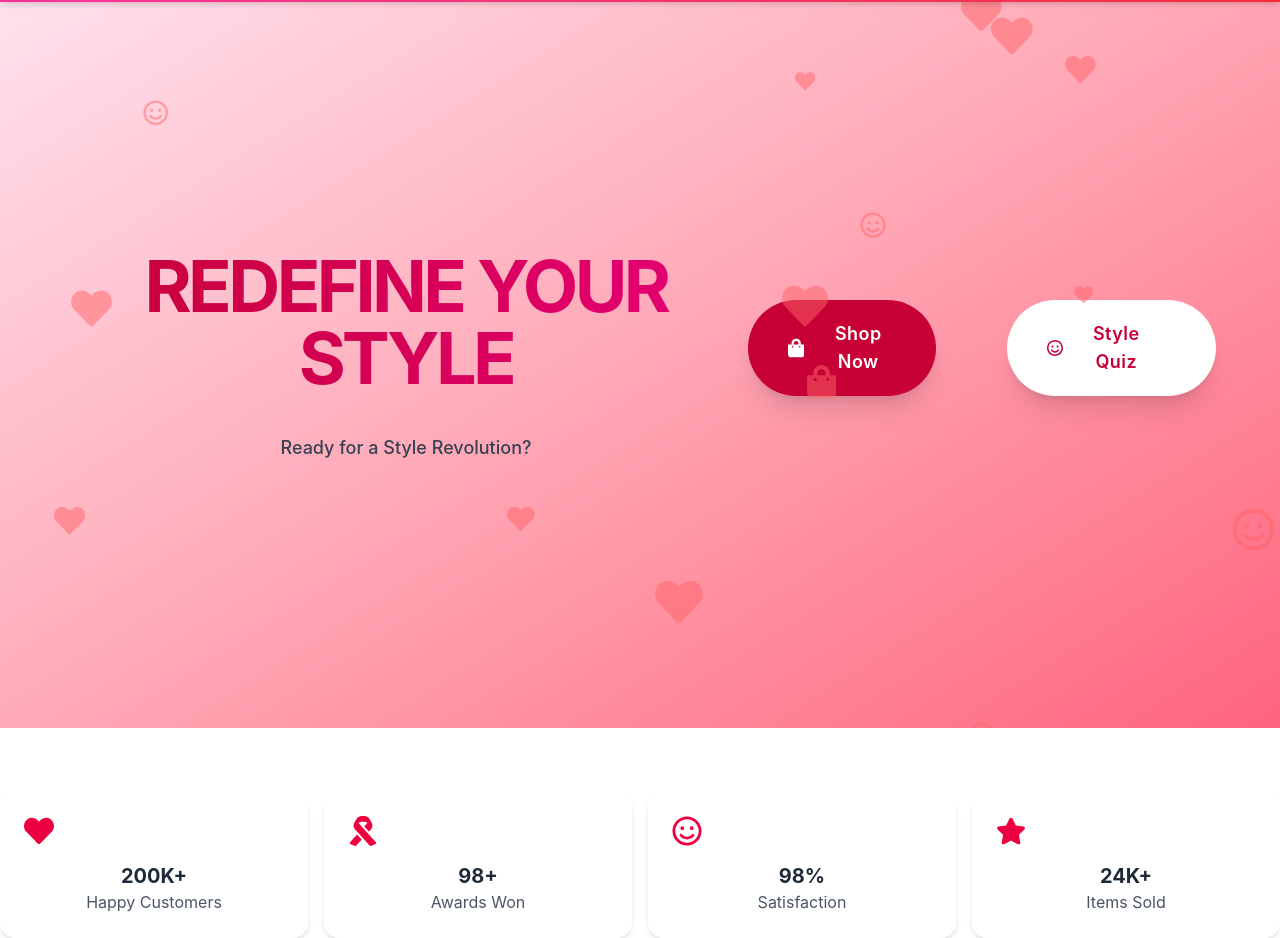
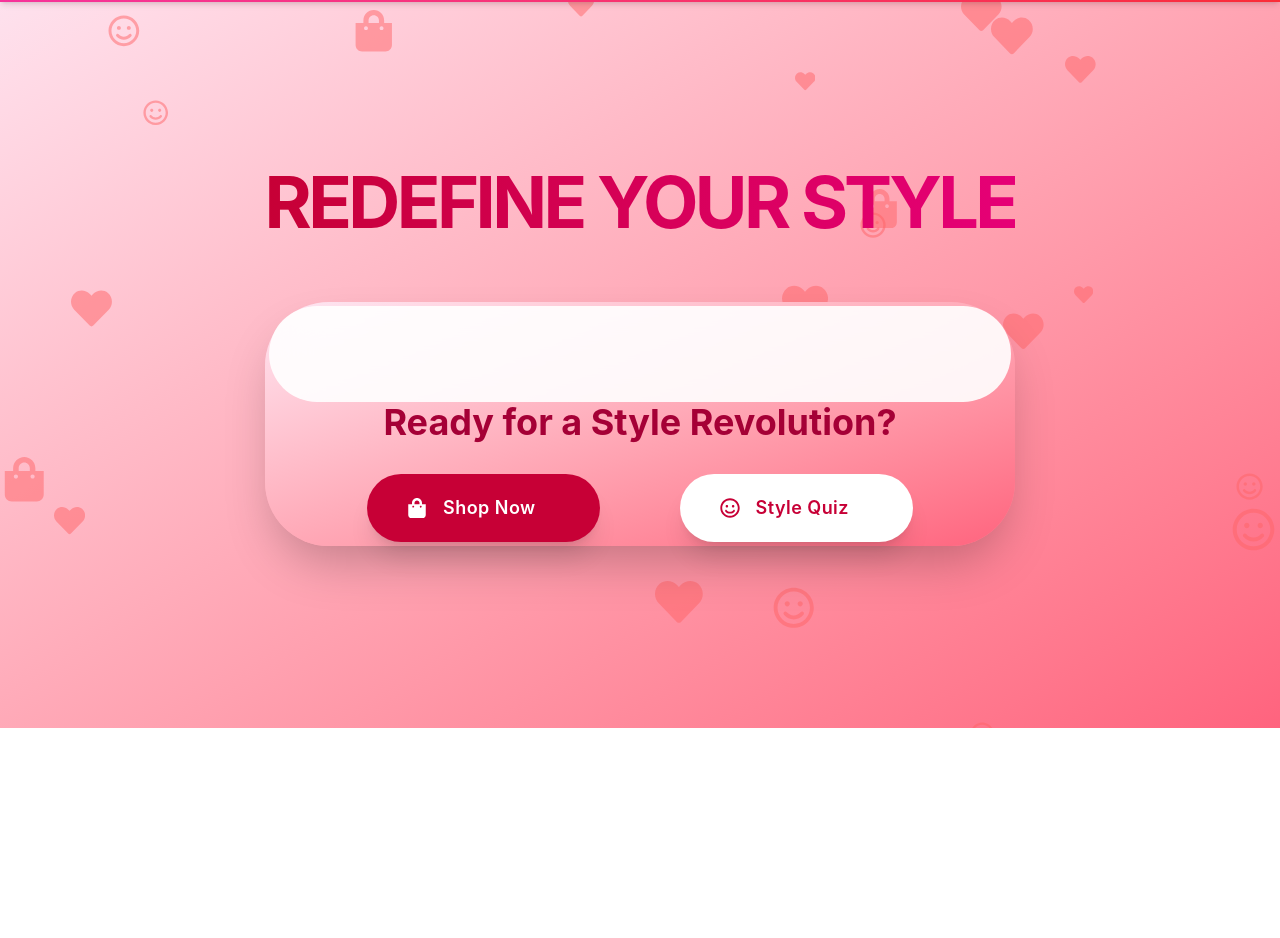
Before and after one commit to anshaf-thanish/ecom-react, a React (Vite) app: page / in a window 1280 px wide. Shown: the part 72-1010 px from the top of the page. After the commit the page ends 800 px from the top, so only its background shows below. Built offline with nearby package versions, Linux system fonts and the light colour scheme.

Commit message:
ad.banner1

```diff
--- a/src/components/Banner.jsx
+++ b/src/components/Banner.jsx
@@ -1,12 +1,18 @@
 import React from "react";
-import { FaHeart, FaRegSmile, FaShoppingBag, FaStar, FaRibbon } from "react-icons/fa";
+import {
+  FaHeart,
+  FaRegSmile,
+  FaShoppingBag,
+  FaStar,
+  FaRibbon,
+} from "react-icons/fa";
 
 const Banner = () => {
   return (
     <div id="home" className="w-full overflow-hidden">
       {/* FLOATING ICONS BACKGROUND */}
       <div className="absolute inset-0 pointer-events-none overflow-hidden">
-        {Array.from({ length: 15 }).map((_, i) => {
+        {Array.from({ length: 25 }).map((_, i) => {
           const icons = [FaHeart, FaShoppingBag, FaRegSmile];
           const Icon = icons[Math.floor(Math.random() * icons.length)];
           return (
@@ -23,7 +29,6 @@ const Banner = () => {
             />
           );
         })}
-      </div>
 
         {/* MAIN CONTENT BANNER */}
         <div className="overflow-hidden z-10 flex flex-col md:flex-row items-center justify-between w-full bg-gradient-to-b md:bg-gradient-to-br from-pink-100 to-rose-400 h-auto md:min-h-screen px-4 sm:px-6 md:px-16 py-12 md:py-8">
@@ -33,48 +38,38 @@ const Banner = () => {
               <h1 className="text-5xl sm:text-6xl md:text-7xl font-bold text-transparent bg-clip-text bg-gradient-to-r from-rose-700 to-pink-600 tracking-tighter font-poppins transform group-hover:scale-105 transition-transform duration-500">
                 REDEFINE YOUR STYLE
               </h1>
+
+              <div className="absolute inset-0 bg-gradient-to-r from-rose-700/30 to-pink-600/30 blur-2xl -z-10 opacity-50 group-hover:opacity-70 transition-opacity duration-300" />
             </div>
-          <div className="absolute inset-0 bg-gradient-to-r from-rose-700/30 to-pink-600/30 blur-2xl -z-10 opacity-50 group-hover:opacity-70 transition-opacity duration-300" />
-          <p className="mt-6 text-lg text-gray-700 font-medium">
+            <div className="mt-16 bg-gradient-to-br from-pink-100 to-rose-400 rounded-[4rem] p-1 shadow-2xl transform hover:scale-[1.005] transition-transform duration-300 group">
+              <div className="bg-white/90 backdrop-blur-xl rounded-[3.5rem] p-12" />
+              <p className="text-2xl md:text-4xl font-bold text-rose-800 mb-8">
                 Ready for a Style Revolution?
               </p>
-        </div>
 
-        {/* INTERACTIVE BUTTONS */}
-        <div className="flex flex-col lg:flex-row items-center justify-center gap-6 mt-10">
+              <div className="flex flex-col lg:flex-row items-center justify-center gap-6 ">
                 {/* Shop Now Button */}
                 <button className="flex items-center px-10 py-5 bg-rose-700 text-white rounded-full shadow-xl hover:bg-rose-800 transition-all duration-300 group/button">
                   <FaShoppingBag className="mr-4 text-xl group-hover/button:animate-bounce" />
-            <span className="text-lg font-semibold tracking-wide">Shop Now</span>
+                  <span className="text-lg font-semibold tracking-wide">
+                    Shop Now
+                  </span>
+                  <div className="ml-4 w-2 h-2 bg-white rounded-full opacity-0 group-hover/button:opcation-100 group-hover/button:animate-ping" />
                 </button>
-          <div className="ml-4 w-2 h-2 bg-white rounded-full opacity-0 group-hover/button:animate-ping"></div>
 
-          {/* Style Quiz Button */}
+                <span className="hidden lg:block text-whitetext-2xl mx-4"></span>
+
                 <button className="flex items-center px-10 py-5 bg-white text-rose-700 rounded-full shadow-xl hover:bg-rose-50 transition-all duration-300 group/button">
-            <FaRegSmile className="mr-4 text-xl group-hover:rotate-12 transition-transform" />
-            <span className="text-lg font-semibold tracking-wide">Style Quiz</span>
-            <div className="ml-4 w-2 h-2 bg-rose-600 rounded-full opacity-0 group-hover/button:opacity-100 group-hover/button:animate-pulse"></div>
+                  <FaRegSmile className="mr-4 text-xl group-hover/button:rotate-12 transition-transform" />
+                  <span className="text-lg font-semibold tracking-wide">
+                    Style Quiz
+                  </span>
+                  <div className="ml-4 w-2 h-2 bg-rose-600 rounded-full opacity-0 group-hover/button:opcation-100 group-hover/button:animate-pulse" />
                 </button>
               </div>
             </div>
-
-      {/* ANIMATED STATS GRID */}
-      <div className="mt-16 grid grid-cols-1 sm:grid-cols-2 md:grid-cols-2 lg:grid-cols-4 gap-4 animate-enter-slide">
-        {[
-          { value: "200K+", label: "Happy Customers", icon: FaHeart },
-          { value: "98+", label: "Awards Won", icon: FaRibbon },
-          { value: "98%", label: "Satisfaction", icon: FaRegSmile },
-          { value: "24K+", label: "Items Sold", icon: FaStar },
-        ].map((stat, index) => (
-          <div
-            key={index}
-            className="p-6 bg-white/90 backdrop-blur-lg rounded-2xl shadow-md hover:shadow-lg transition-all duration-300 text-center"
-          >
-            <stat.icon className="text-3xl text-rose-600 mb-4" />
-            <h3 className="text-xl font-bold text-gray-800">{stat.value}</h3>
-            <p className="text-gray-600">{stat.label}</p>
           </div>
-        ))}
+        </div>
       </div>
     </div>
   );
```
Lines whose indentation alone changed are shown as unchanged.
